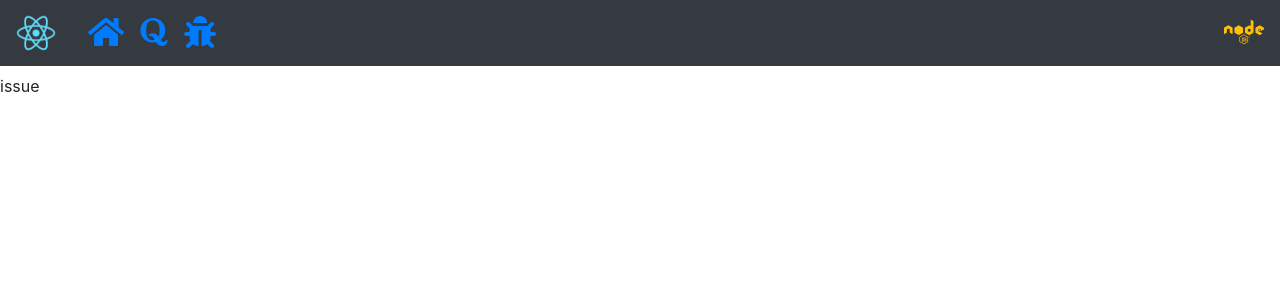
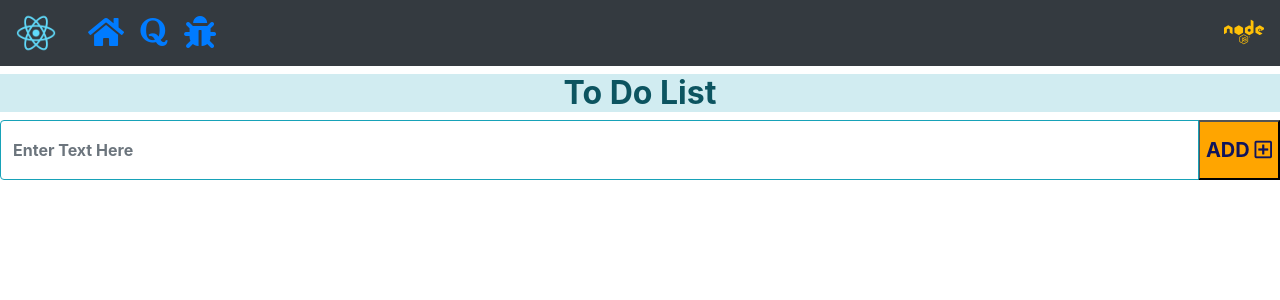
Before and after one commit to LP-Codes/My-First-React-App, a React (Create React App) app in the folder lp-first-react-deploy/: page /issuetracker in a window 1280 px wide. Shown: the top 300 px of the page. Built offline with nearby package versions, Linux system fonts and the light colour scheme.

Commit message:
started work on todo

```diff
--- /dev/null
+++ b/lp-first-react-deploy/src/Components/Issuetracker.css
@@ -0,0 +1,11 @@
+input:hover {
+  background-color: rgb(190, 187, 189);
+}
+
+button:hover {
+  background-color: rgb(68, 197, 9);
+}
+button{
+background-color: orange;
+color:rgb(15, 20, 92)
+}
--- a/lp-first-react-deploy/src/Components/Issuetracker.jsx
+++ b/lp-first-react-deploy/src/Components/Issuetracker.jsx
@@ -1,11 +1,30 @@
-import React from 'react';
+import React from "react";
+
+import "./Issuetracker.css";
 
 const Issuetracker = () => {
-    return (
-        <div>
-            issue
+  return (
+    <div>
+      <h2 className="text-center  alert-info font-weight-bolder">To Do List</h2>
+      <div class="input-group mb-3">
+        <input
+          type="text"
+          className="form-control font-weight-bold border border-info"
+          style={{ height: 60 }}
+          placeholder="Enter Text Here"
+        />
+        <div class="input-group-append">
+          <button
+            className="  font-weight-bolder"
+            style={{ fontSize: 20 }}
+          >
+            {" "}
+            ADD <i class="far fa-plus-square  "></i>
+          </button>
         </div>
-    );
-}
+      </div>
+    </div>
+  );
+};
 
 export default Issuetracker;
```
